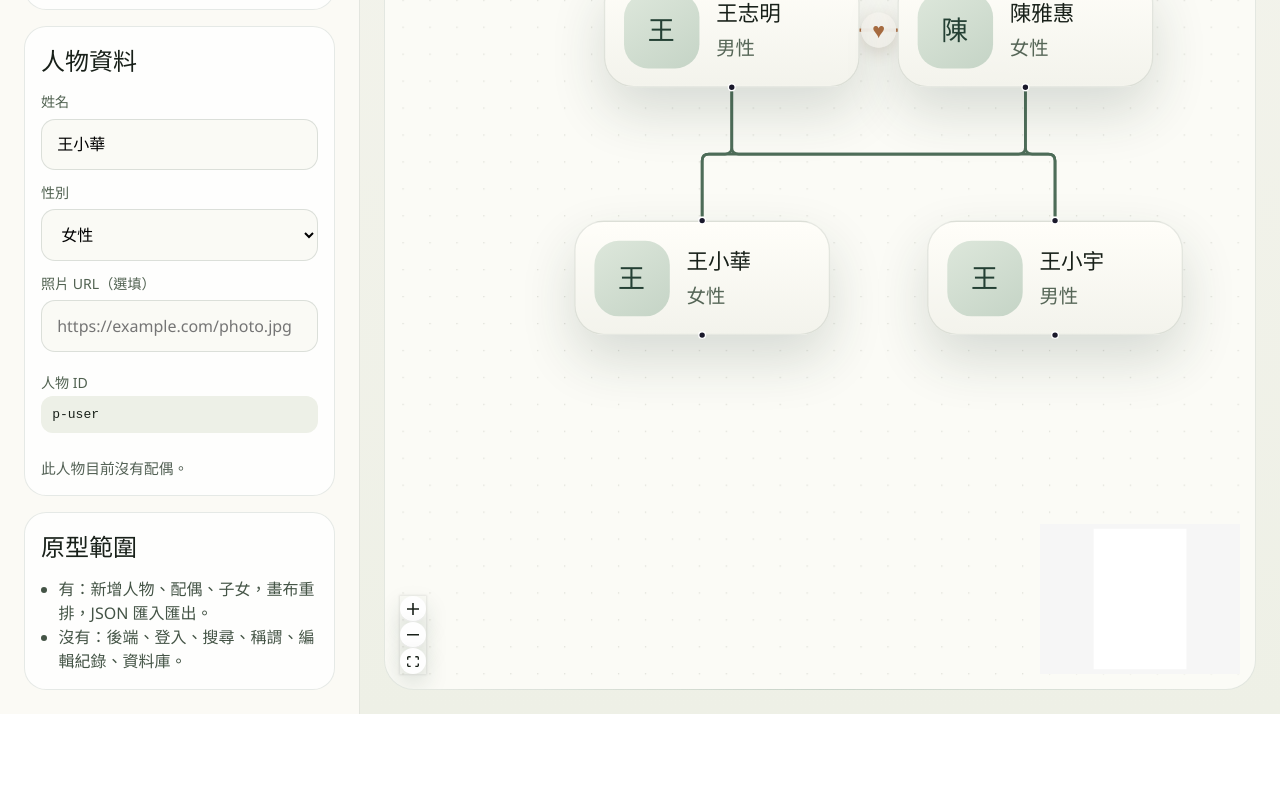
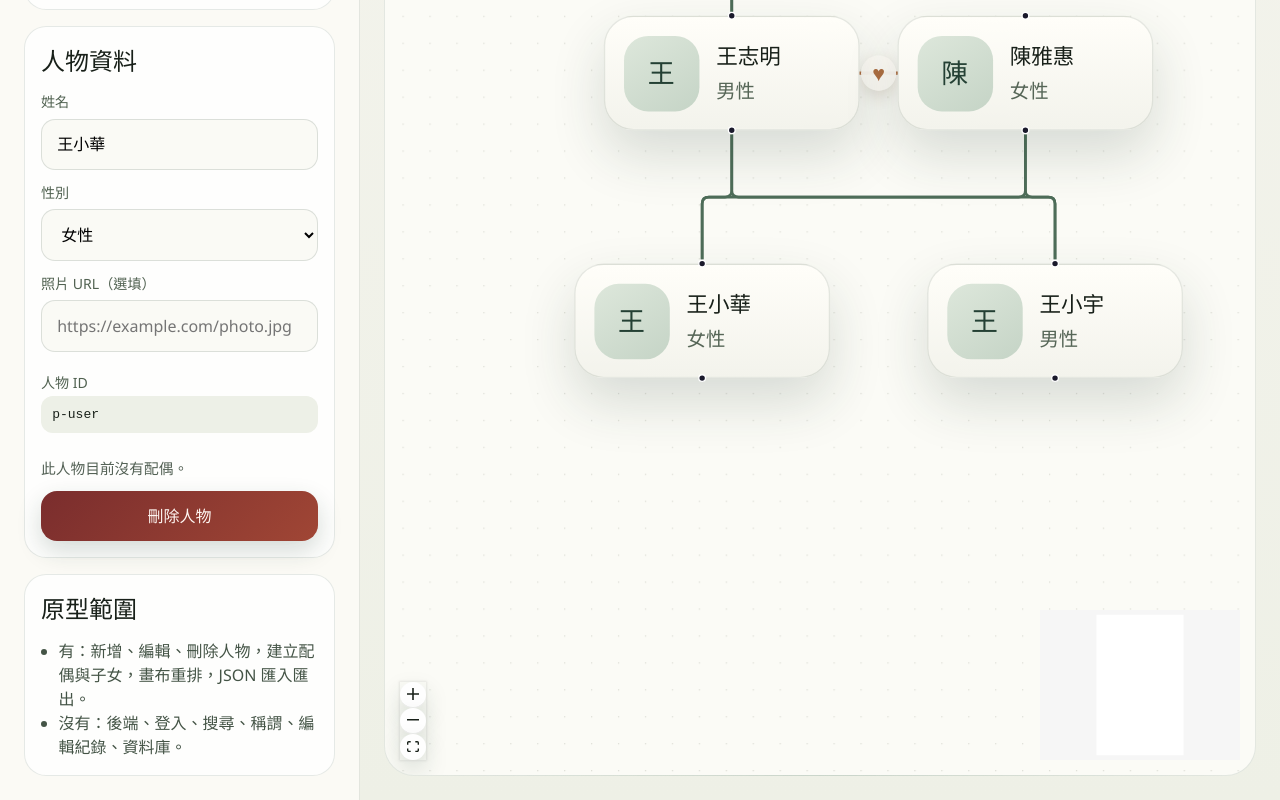
Before and after one commit to kevin1kevin1k/Zupu, a React (Vite) app: page / in a window 1280 px wide. Shown: the part 742-1542 px from the top of the page. Before the commit the page ends 1456 px from the top, so only its background shows below. Built offline with nearby package versions, Linux system fonts and the light colour scheme.

Commit message:
feat: add person deletion flow

```diff
--- a/src/App.tsx
+++ b/src/App.tsx
@@ -14,6 +14,7 @@ import {
   buildFlowElements,
   createBlankPerson,
   createRelationship,
+  deletePersonFromTree,
   getDocumentExport,
   getNextPersonName,
   getSpouseId,
@@ -100,6 +101,31 @@ function App() {
     setPeople((current) => [...current, newPerson]);
     setRelationships((current) => [...current, ...nextRelationships]);
     setSelectedPersonId(newPerson.id);
+  }
+
+  function deleteSelectedPerson() {
+    if (!selectedPerson) {
+      return;
+    }
+
+    const confirmed = window.confirm(
+      `確定要刪除「${selectedPerson.name}」嗎？這會移除此人物，以及所有與他/她直接相關的關係；其他人物會保留。`,
+    );
+
+    if (!confirmed) {
+      return;
+    }
+
+    const nextDocument = deletePersonFromTree(
+      people,
+      relationships,
+      selectedPerson.id,
+    );
+
+    setPeople(nextDocument.people);
+    setRelationships(nextDocument.relationships);
+    setSelectedPersonId(nextDocument.people[0]?.id ?? null);
+    setImportMessage("已刪除人物並移除相關關係。");
   }
 
   function exportJson() {
@@ -230,6 +256,13 @@ function App() {
                   ? "此人物已經有一位配偶；第一版原型不再新增第二位配偶。"
                   : "此人物目前沒有配偶。"}
               </p>
+              <button
+                className="button-danger"
+                onClick={deleteSelectedPerson}
+                type="button"
+              >
+                刪除人物
+              </button>
             </div>
           ) : (
             <p className="panel__hint">請先點選畫布上的人物節點。</p>
@@ -239,7 +272,7 @@ function App() {
         <section className="panel">
           <h2>原型範圍</h2>
           <ul className="scope-list">
-            <li>有：新增人物、配偶、子女，畫布重排，JSON 匯入匯出。</li>
+            <li>有：新增、編輯、刪除人物，建立配偶與子女，畫布重排，JSON 匯入匯出。</li>
             <li>沒有：後端、登入、搜尋、稱謂、編輯紀錄、資料庫。</li>
           </ul>
         </section>
--- a/src/lib/tree.ts
+++ b/src/lib/tree.ts
@@ -44,6 +44,24 @@ export function getDocumentExport(
     exportedAt: new Date().toISOString(),
     people,
     relationships,
+  };
+}
+
+export function deletePersonFromTree(
+  people: Person[],
+  relationships: Relationship[],
+  personId: string,
+): {
+  people: Person[];
+  relationships: Relationship[];
+} {
+  return {
+    people: people.filter((person) => person.id !== personId),
+    relationships: relationships.filter(
+      (relationship) =>
+        relationship.fromPersonId !== personId &&
+        relationship.toPersonId !== personId,
+    ),
   };
 }
 
--- a/src/styles.css
+++ b/src/styles.css
@@ -64,6 +64,11 @@ button:disabled {
 .button-secondary {
   background: #dbe4d8;
   color: #243228;
+}
+
+.button-danger {
+  background: linear-gradient(135deg, #7a2d2d, #a04635);
+  color: #fff7f3;
 }
 
 .app-shell {
```
Also changed, not shown: 2 other files (tests, documents, lock files or other folders).
